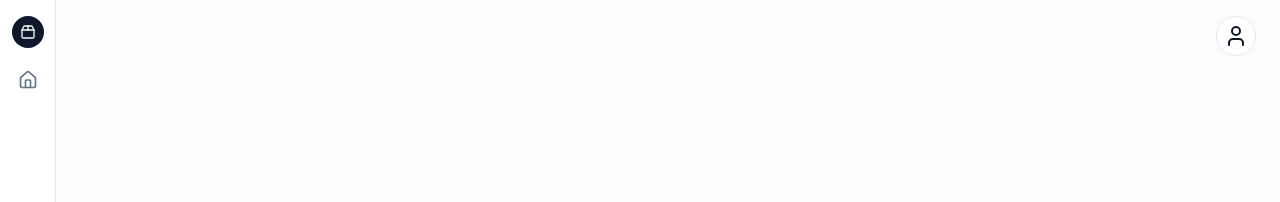
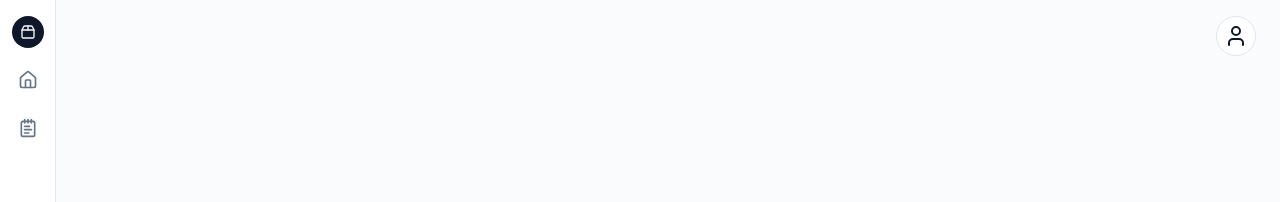
Before and after one commit to ThusharaSamaraweera/power-gym-frontend, a React (Vite) app: page / in a window 1280 px wide. Shown: the top 202 px of the page. Built offline with nearby package versions, Linux system fonts and the light colour scheme; no server answers.

Commit message:
init ExercisePlanForm

```diff
--- a/src/main.tsx
+++ b/src/main.tsx
@@ -7,6 +7,7 @@ import Login from "./pages/Login.tsx";
 import { ClerkProvider } from "@clerk/clerk-react";
 import Profile from "./pages/Profile.tsx";
 import SignUp from "./pages/SignUp.tsx";
+import ExercisePlanForm from "./pages/ExercisePlanForm.tsx";
 
 // Import your publishable key
 const PUBLISHABLE_KEY = import.meta.env.VITE_CLERK_PUBLISHABLE_KEY;
@@ -23,6 +24,10 @@ const router = createBrowserRouter([
       {
         path: "/profile",
         element: <Profile />,
+      },
+      {
+        path: "/exercise-plan-form",
+        element: <ExercisePlanForm />,
       },
     ],
   },
--- a/src/pages/Dashboard.tsx
+++ b/src/pages/Dashboard.tsx
@@ -1,4 +1,4 @@
-import { Home, Package2, User } from "lucide-react";
+import { Home, Package2, User, NotepadText } from "lucide-react";
 import { Link, Outlet, useNavigate } from "react-router-dom";
 import { Tooltip, TooltipContent, TooltipTrigger } from "../components/ui/tooltip";
 import {
@@ -14,8 +14,8 @@ import { SignOutButton, useUser } from "@clerk/clerk-react";
 
 const Dashboard = () => {
   const navigate = useNavigate();
-  const user = useUser()
-  console.log("🚀 ~ file: Dashboard.tsx:18 ~ Dashboard ~ user:", user)
+  const user = useUser();
+  console.log("🚀 ~ file: Dashboard.tsx:18 ~ Dashboard ~ user:", user);
 
   const handleOnClickProfile = () => {
     navigate("/profile");
@@ -34,13 +34,25 @@ const Dashboard = () => {
           <Tooltip>
             <TooltipTrigger asChild>
               <Link
-                to='#'
+                to='/'
                 className='flex h-9 w-9 items-center justify-center rounded-lg text-muted-foreground transition-colors hover:text-foreground md:h-8 md:w-8'>
                 <Home className='h-5 w-5' />
                 <span className='sr-only'>Dashboard</span>
               </Link>
             </TooltipTrigger>
             <TooltipContent side='right'>Dashboard</TooltipContent>
+          </Tooltip>
+
+          <Tooltip>
+            <TooltipTrigger asChild>
+              <Link
+                to={"/exercise-plan-form"}
+                className='flex h-9 w-9 items-center justify-center rounded-lg text-muted-foreground transition-colors hover:text-foreground md:h-8 md:w-8'>
+                <NotepadText className='h-5 w-5' />
+                <span className='sr-only'>Exercise Plan form</span>
+              </Link>
+            </TooltipTrigger>
+            <TooltipContent side='right'>Exercise Plan form</TooltipContent>
           </Tooltip>
         </nav>
       </aside>
@@ -59,7 +71,7 @@ const Dashboard = () => {
               <DropdownMenuSeparator />
               <DropdownMenuItem>
                 <div>
-                  <SignOutButton redirectUrl="/login" />
+                  <SignOutButton redirectUrl='/login' />
                 </div>
               </DropdownMenuItem>
             </DropdownMenuContent>
--- /dev/null
+++ b/src/pages/ExercisePlanForm.tsx
@@ -0,0 +1,7 @@
+import React from "react";
+
+const ExercisePlanForm = () => {
+  return <div>ExercisePlanForm</div>;
+};
+
+export default ExercisePlanForm;
```
Also changed, not shown: src/pages/Login.tsx (+4 -4 lines).
